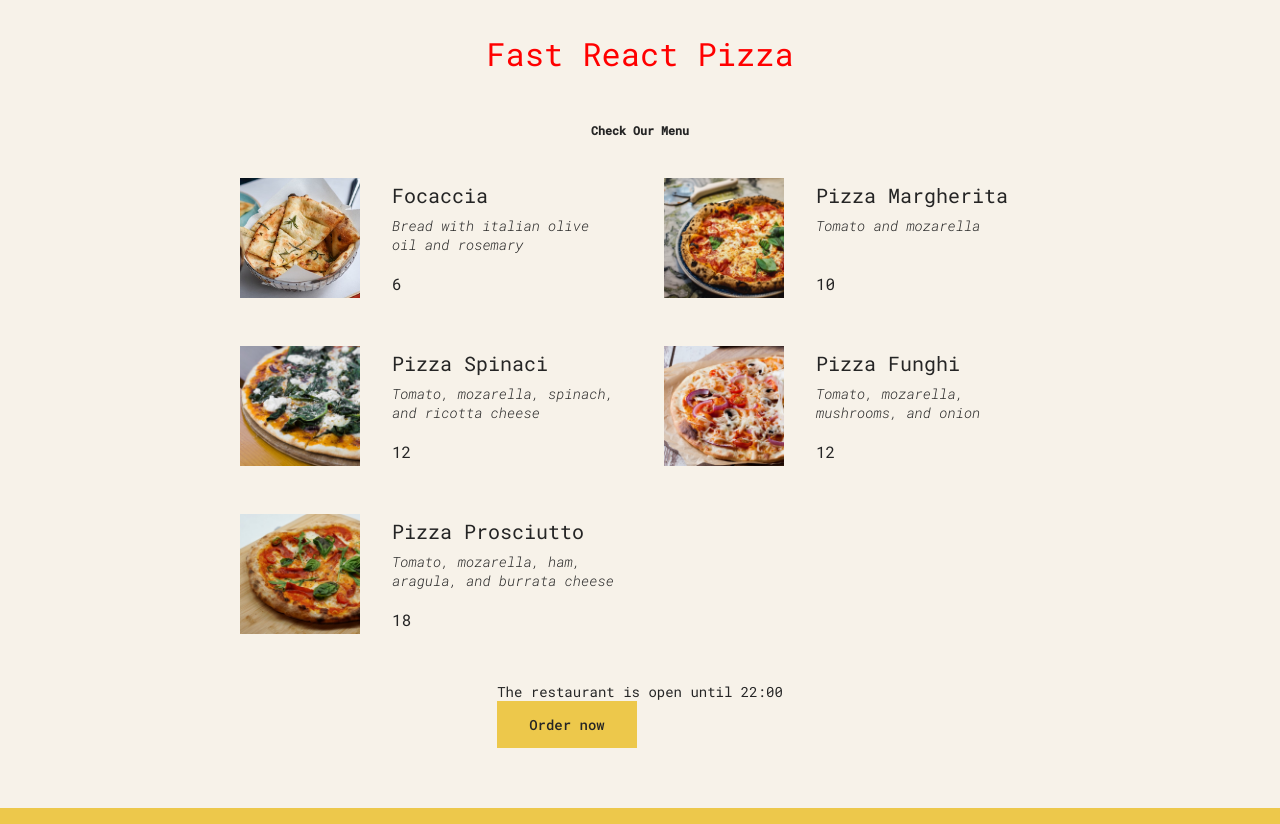
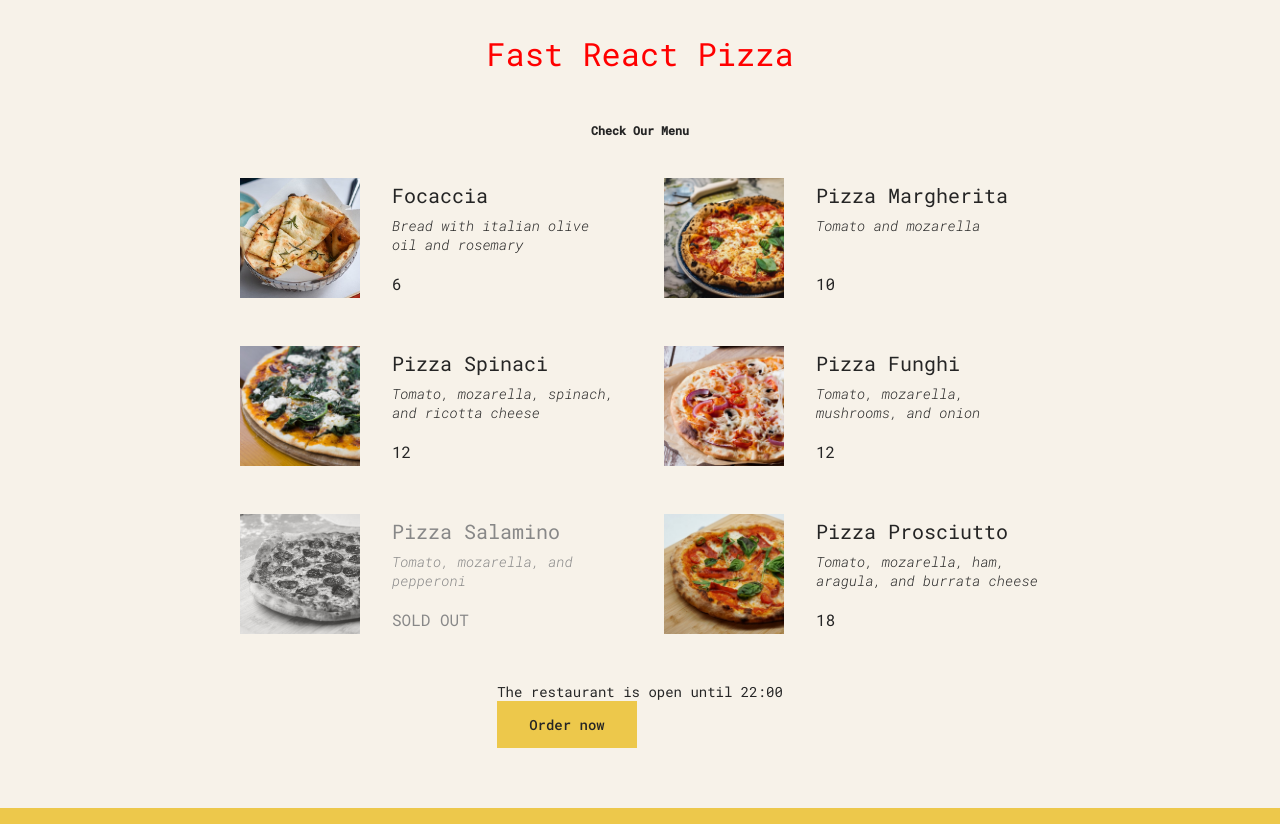
Before and after one commit to hiverkiya/Ultimate-React-Course-Practice, a React (Create React App) app in the folder pizza-menu/: page / in a window 1280 px wide. Built offline with nearby package versions, Linux system fonts and the light colour scheme.

Commit message:
Conditional renders

```diff
--- a/pizza-menu/public/index.html
+++ b/pizza-menu/public/index.html
@@ -24,7 +24,7 @@
       work correctly both with client-side routing and a non-root public URL.
       Learn how to configure a non-root public URL by running `npm run build`.
     -->
-    <title>React App</title>
+    <title>Pizza Menu</title>
   </head>
   <body>
     <noscript>You need to enable JavaScript to run this app.</noscript>
--- a/pizza-menu/src/Pizza.js
+++ b/pizza-menu/src/Pizza.js
@@ -46,15 +46,16 @@ const pizzaData = [
   },
 ];
 
-function Pizza(props) {
-  if (props.pizzaObject.soldOut) return null;
+function Pizza({ pizzaObject, test }) {
+  //if (pizzaObject.soldOut) return null;
+  console.log("test", test);
   return (
-    <li className="pizza">
-      <img src={props.pizzaObject.photoName} alt={props.pizzaObject.name} />
+    <li className={`pizza ${pizzaObject.soldOut ? "sold-out" : ""}`}>
+      <img src={pizzaObject.photoName} alt={pizzaObject.name} />
       <div>
-        <h3>{props.pizzaObject.name}</h3>
-        <p>{props.pizzaObject.ingredients}</p>
-        <span>{props.pizzaObject.price}</span>
+        <h3>{pizzaObject.name}</h3>
+        <p>{pizzaObject.ingredients}</p>
+        <span>{pizzaObject.soldOut ? "SOLD OUT" : pizzaObject.price}</span>
       </div>
     </li>
   );
```
